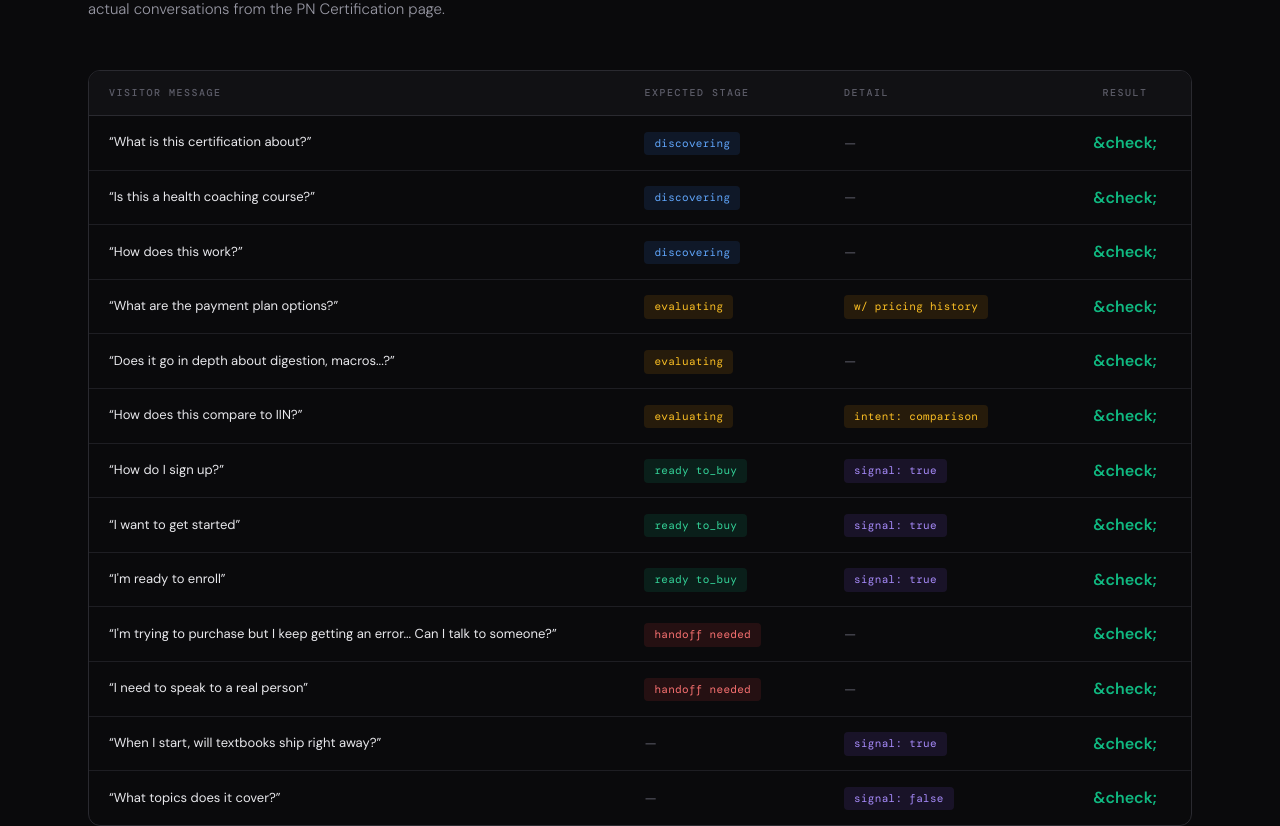
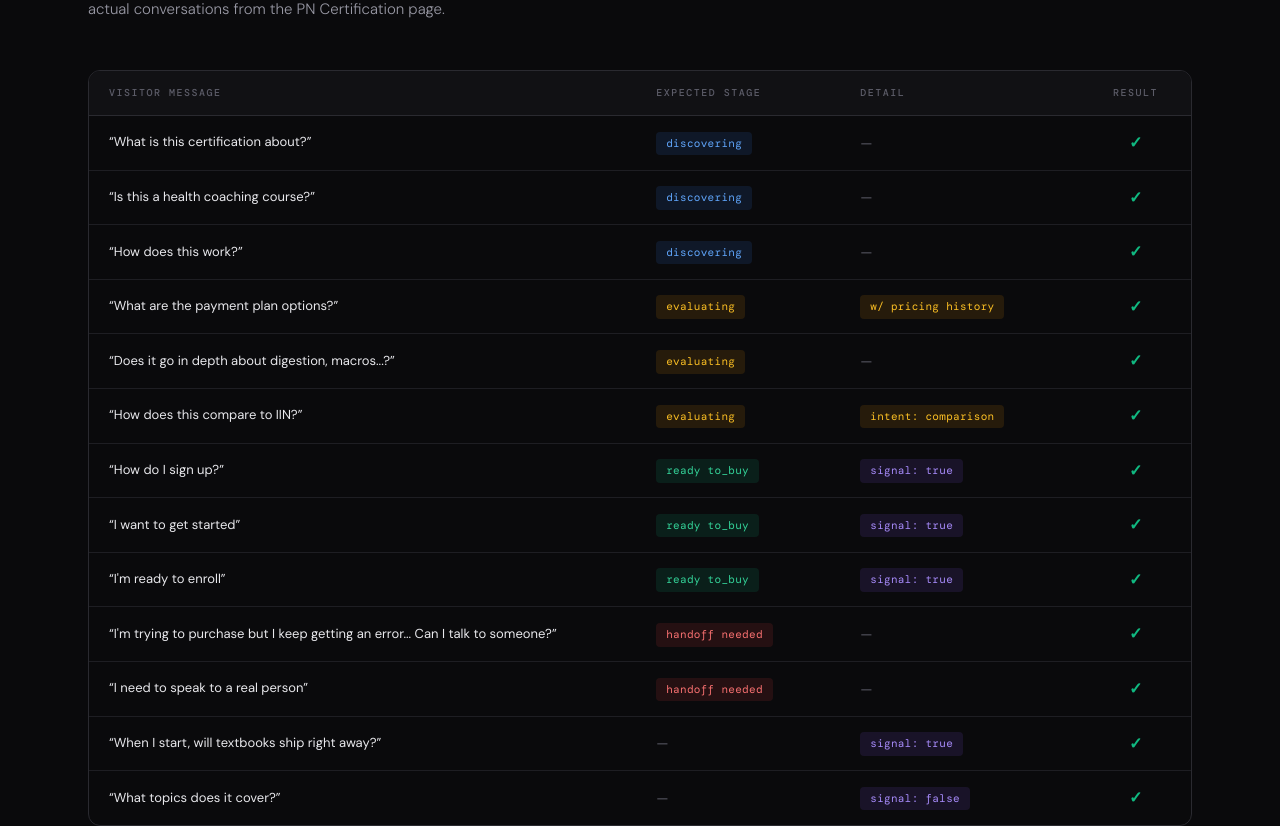
Before and after one commit to ljonespwc/conversion-helper, a Next.js app: page /sell-test in a window 1280 px wide. Shown: the part 2320-3146 px from the top of the page. Built offline with nearby package versions, Linux system fonts and the light colour scheme; no server answers; a web font is replaced by a local one.

Commit message:
refactor: replace HTML entity checkmarks with Unicode character in sell-test report
Replace `&check;` HTML entities with `\u2713` Unicode character in test results table and footer badge for consistent checkmark rendering.

```diff
--- a/src/app/sell-test/page.tsx
+++ b/src/app/sell-test/page.tsx
@@ -912,7 +912,7 @@ export default function SellTestReport() {
                       )}
                     </td>
                     <td style={{ textAlign: 'center' }}>
-                      <span className="sr-check">&check;</span>
+                      <span className="sr-check">{'\u2713'}</span>
                     </td>
                   </tr>
                 ))}
@@ -1036,7 +1036,7 @@ export default function SellTestReport() {
           </div>
           <div className="sr-footer-right">
             <span className="sr-footer-badge">
-              <span style={{ fontSize: 14 }}>&check;</span>
+              <span style={{ fontSize: 14 }}>{'\u2713'}</span>
               47 tests &middot; 100% pass &middot; Real Gemini API
             </span>
           </div>
```
